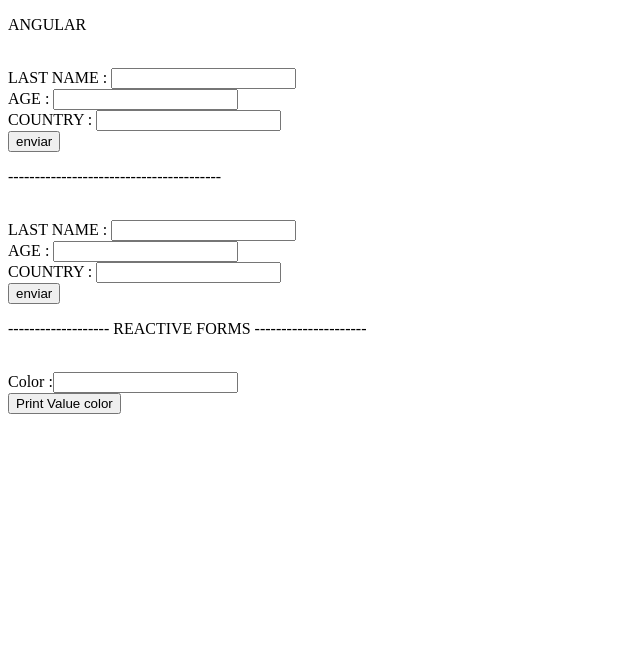
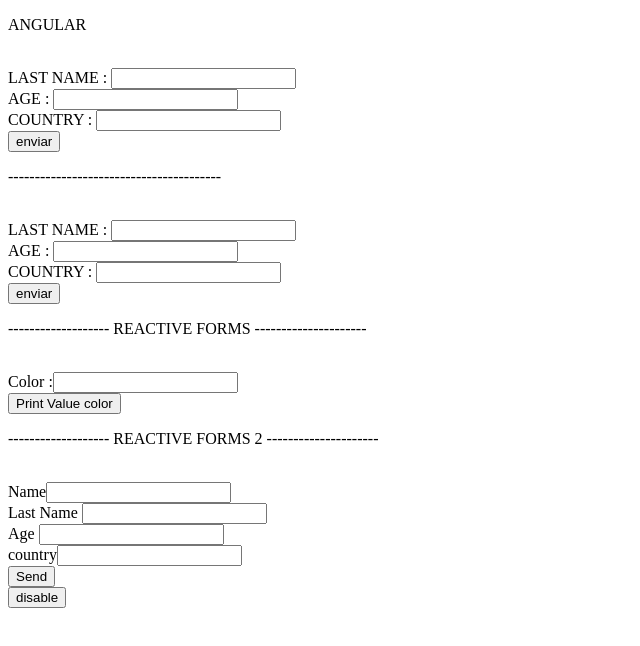
Before and after one commit to cricripaz/angular-train-2022, an Angular app: page / in a window 1280 px wide. Shown: the top 646 px of the page, without its empty margins (0-640 px from the left). Built offline with nearby package versions, Linux system fonts and the light colour scheme.

Commit message:
[05-09-2022 task 3] example form group in reactive form

```diff
--- a/src/app/app.component.html
+++ b/src/app/app.component.html
@@ -35,3 +35,25 @@
 
 <br>Color :<input type="text" [formControl]="colorControl">
 <br><button (click)="printColorControl()">Print Value color</button>
+
+<p> ------------------- REACTIVE  FORMS  2 --------------------- </p>
+
+
+<form [formGroup]="personForm" >
+
+
+
+    <br>Name<input type="text"  [formControlName]="'name'" >
+    <br>Last Name <input type="text" formControlName="lastName">
+    <br>Age <input type="text" [formControlName]="'age'">
+    <br>country<input type="text" [formControlName]="'country'" >
+
+
+    <br><button (click)="sendPerson() ">Send</button>
+
+
+    <br><button (click)="disableName() ">disable </button>
+
+
+
+</form>
--- a/src/app/app.component.ts
+++ b/src/app/app.component.ts
@@ -1,5 +1,5 @@
 import {Component, OnInit} from '@angular/core';
-import {FormControl} from "@angular/forms";
+import {FormBuilder, FormControl, FormGroup} from "@angular/forms";
 
 @Component({
   selector: 'app-root',
@@ -12,14 +12,29 @@
 
   public colorControl = new FormControl ('');
 
+  public personForm! : FormGroup;
 
 
-    constructor() {
+
+    constructor(private formBuilder : FormBuilder) {
+
+        this.personForm = this.formBuilder.group(
+            {
+                name : '',
+                lastName : '',
+                age : '',
+                country:'',
+            }
+        )
     }
 
     ngOnInit() {
         this.colorControl.valueChanges.subscribe( value => {
             console.log('values changes : ' , value)
+        })
+
+        this.personForm.valueChanges.subscribe( value => {
+            console.log('value changes group control : ' , value )
         })
     }
 
@@ -33,4 +48,11 @@
     }
 
 
+    sendPerson() {
+        console.log('reactive form : ' , this.personForm )
+    }
+
+    disableName() {
+        this.personForm.get('name')?.disable();
+    }
 }
```
